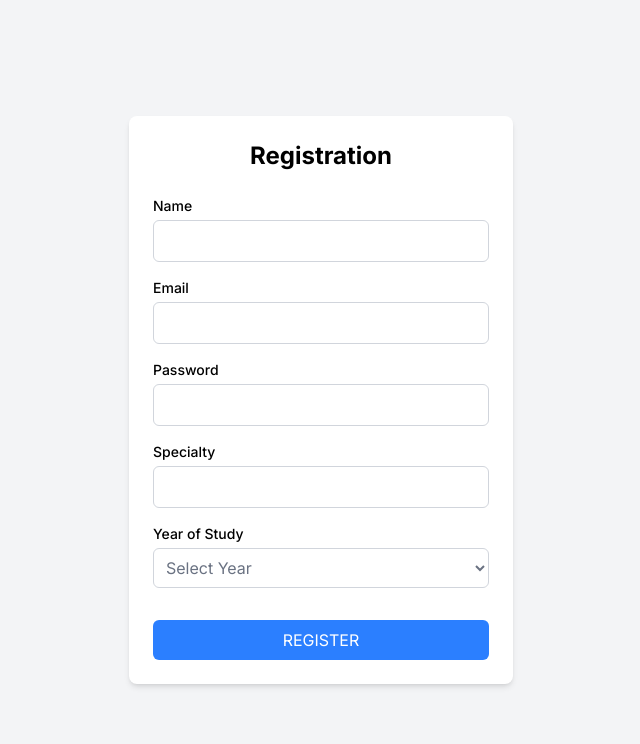
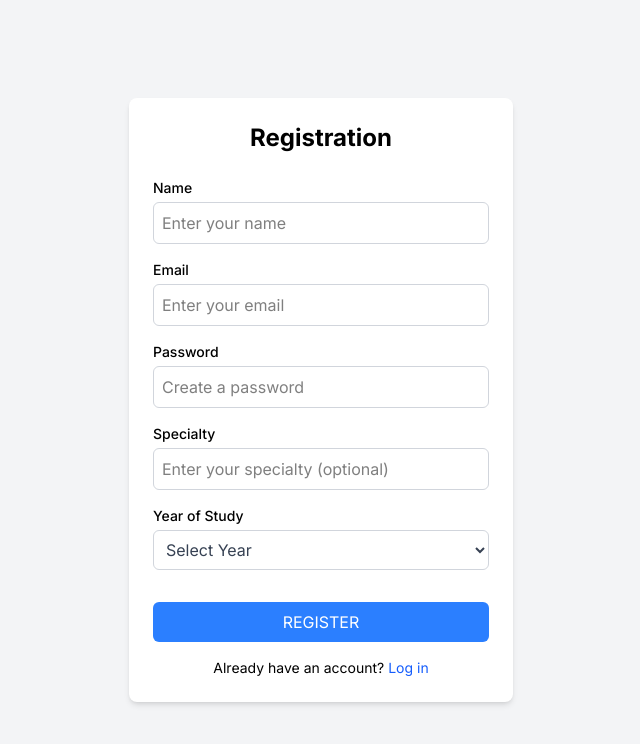
Before and after one commit to iooe/buddy-app-project, a Next.js app: page /register in a window 1280 px wide. Shown: the top 744 px of the page, without its empty margins (319-959 px from the left). Built offline with nearby package versions, Linux system fonts and the light colour scheme.

Commit message:
fix: registration process errors

```diff
--- /dev/null
+++ b/app/api/auth/register/route.js
@@ -0,0 +1,66 @@
+import { hash } from 'bcrypt';
+import prisma from '@/lib/prisma';
+import { NextResponse } from 'next/server';
+
+export async function POST(request) {
+    try {
+        const body = await request.json();
+        const { name, email, password, major, yearOfStudy } = body;
+
+        // Check required fields
+        if (!name || !email || !password) {
+            return NextResponse.json(
+                { message: 'Required fields not specified' },
+                { status: 400 }
+            );
+        }
+
+        // Check for existing user
+        const existingUser = await prisma.user.findUnique({
+            where: {
+                email,
+            },
+        });
+
+        if (existingUser) {
+            return NextResponse.json(
+                { message: 'User with this email already exists' },
+                { status: 400 }
+            );
+        }
+
+        // Hash password
+        const hashedPassword = await hash(password, 10);
+
+        // Create user
+        const user = await prisma.user.create({
+            data: {
+                name,
+                email,
+                password: hashedPassword,
+                major,
+                yearOfStudy,
+            },
+        });
+
+        // Create empty preferences
+        await prisma.userPreference.create({
+            data: {
+                userId: user.id,
+                groupSize: 'Small',
+                studyStyle: 'Visual',
+            },
+        });
+
+        return NextResponse.json(
+            { message: 'User successfully registered' },
+            { status: 201 }
+        );
+    } catch (error) {
+        console.error('Registration error:', error);
+        return NextResponse.json(
+            { message: 'An error occurred during registration' },
+            { status: 500 }
+        );
+    }
+}
--- a/app/register/page.jsx
+++ b/app/register/page.jsx
@@ -3,9 +3,11 @@
 import { useState } from 'react';
 import { useRouter } from 'next/navigation';
 import Link from 'next/link';
+import { signIn } from 'next-auth/react';
 
 export default function Register() {
     const router = useRouter();
+    // Form state for registration data
     const [formData, setFormData] = useState({
         name: '',
         email: '',
@@ -13,16 +15,30 @@ export default function Register() {
         major: '',
         yearOfStudy: '',
     });
+    // Error state for validation messages
     const [error, setError] = useState('');
+    // Loading state for form submission
+    const [isSubmitting, setIsSubmitting] = useState(false);
 
+    // Handle input changes
     const handleChange = (e) => {
         const { name, value } = e.target;
         setFormData(prev => ({ ...prev, [name]: value }));
     };
 
+    // Handle form submission
     const handleSubmit = async (e) => {
         e.preventDefault();
+        setError('');
+        setIsSubmitting(true);
+
         try {
+            // Validate required fields
+            if (!formData.name || !formData.email || !formData.password) {
+                throw new Error('Name, email and password are required');
+            }
+
+            // Send registration request to API
             const response = await fetch('/api/auth/register', {
                 method: 'POST',
                 headers: {
@@ -31,111 +47,61 @@ export default function Register() {
                 body: JSON.stringify(formData),
             });
 
+            // Handle API errors
             if (!response.ok) {
                 const data = await response.json();
-                throw new Error(data.message || 'Ошибка регистрации');
+                throw new Error(data.message || 'Registration error');
             }
 
-            router.push('/login');
+            // Automatically sign in after successful registration
+            const signInResult = await signIn('credentials', {
+                email: formData.email,
+                password: formData.password,
+                redirect: false, // Prevent NextAuth from redirecting
+            });
+
+            // Handle sign-in errors
+            if (signInResult?.error) {
+                throw new Error(signInResult.error || 'Login failed after registration');
+            }
+
+            // Redirect to dashboard/home page after successful login
+            router.push('/dashboard'); // Or any other page you want to redirect to
+
         } catch (err) {
             setError(err.message);
+        } finally {
+            setIsSubmitting(false);
         }
     };
 
     return (
-       /* <div className="max-w-md mx-auto">
-            <h1 className="text-2xl font-bold mb-6">Регистрация</h1>
-
-            {error && <div className="bg-red-100 text-red-700 p-3 mb-4 rounded">{error}</div>}
-
-            <form onSubmit={handleSubmit} className="space-y-4">
-                <div>
-                    <label className="block mb-1">Имя</label>
-                    <input
-                        type="text"
-                        name="name"
-                        value={formData.name}
-                        onChange={handleChange}
-                        required
-                        className="w-full border p-2 rounded"
-                    />
-                </div>
-
-                <div>
-                    <label className="block mb-1">Email</label>
-                    <input
-                        type="email"
-                        name="email"
-                        value={formData.email}
-                        onChange={handleChange}
-                        required
-                        className="w-full border p-2 rounded"
-                    />
-                </div>
-
-                <div>
-                    <label className="block mb-1">Пароль</label>
-                    <input
-                        type="password"
-                        name="password"
-                        value={formData.password}
-                        onChange={handleChange}
-                        required
-                        className="w-full border p-2 rounded"
-                    />
-                </div>
-
-                <div>
-                    <label className="block mb-1">Специальность</label>
-                    <input
-                        type="text"
-                        name="major"
-                        value={formData.major}
-                        onChange={handleChange}
-                        className="w-full border p-2 rounded"
-                    />
-                </div>
-
-                <div>
-                    <label className="block mb-1">Год обучения</label>
-                    <select
-                        name="yearOfStudy"
-                        value={formData.yearOfStudy}
-                        onChange={handleChange}
-                        className="w-full border p-2 rounded"
-                    >
-                        <option value="">Выберите год</option>
-                        <option value="1">1 курс</option>
-                        <option value="2">2 курс</option>
-                        <option value="3">3 курс</option>
-                        <option value="4">4 курс</option>
-                    </select>
-                </div>
-
-                <button type="submit" className="w-full bg-blue-600 text-white p-2 rounded">
-                    Зарегистрироваться
-                </button>
-            </form>
-
-            <p className="mt-4 text-center">
-                Уже есть аккаунт? <Link href="/login" className="text-blue-600">Войти</Link>
-            </p>
-        </div>*/
         <div className="flex items-center justify-center min-h-screen bg-gray-100">
             {/* Form Container */}
             <div className="bg-white shadow-md rounded-lg p-6 w-96">
                 {/* Title */}
                 <h1 className="text-2xl font-bold text-black text-center mb-6">Registration</h1>
 
+                {/* Error Display */}
+                {error && (
+                    <div className="bg-red-100 text-red-700 p-3 mb-4 rounded text-sm">
+                        {error}
+                    </div>
+                )}
+
                 {/* Form Fields */}
-                <form className="space-y-4">
+                <form onSubmit={handleSubmit} className="space-y-4">
                     {/* Name Field */}
                     <div>
                         <label className="block text-black text-sm font-medium mb-1">Name</label>
                         <input
                             type="text"
+                            name="name"
+                            value={formData.name}
+                            onChange={handleChange}
+                            required
                             className="w-full border border-gray-300 rounded-md p-2"
-                            placeholder=""
+                            placeholder="Enter your name"
                         />
                     </div>
 
@@ -144,8 +110,12 @@ export default function Register() {
                         <label className="block text-black text-sm font-medium mb-1">Email</label>
                         <input
                             type="email"
+                            name="email"
+                            value={formData.email}
+                            onChange={handleChange}
+                            required
                             className="w-full border border-gray-300 rounded-md p-2"
-                            placeholder=""
+                            placeholder="Enter your email"
                         />
                     </div>
 
@@ -154,38 +124,59 @@ export default function Register() {
                         <label className="block text-black text-sm font-medium mb-1">Password</label>
                         <input
                             type="password"
+                            name="password"
+                            value={formData.password}
+                            onChange={handleChange}
+                            required
                             className="w-full border border-gray-300 rounded-md p-2"
-                            placeholder=""
+                            placeholder="Create a password"
                         />
                     </div>
 
-                    {/* Specialty Field */}
+                    {/* Major/Specialty Field */}
                     <div>
                         <label className="block text-black text-sm font-medium mb-1">Specialty</label>
                         <input
                             type="text"
+                            name="major"
+                            value={formData.major}
+                            onChange={handleChange}
                             className="w-full border border-gray-300 rounded-md p-2"
-                            placeholder=""
+                            placeholder="Enter your specialty (optional)"
                         />
                     </div>
 
                     {/* Year of Study Field (Dropdown) */}
                     <div>
                         <label className="block text-black text-sm font-medium mb-1">Year of Study</label>
-                        <select className="w-full border border-gray-300 rounded-md p-2 text-gray-500">
+                        <select
+                            name="yearOfStudy"
+                            value={formData.yearOfStudy}
+                            onChange={handleChange}
+                            className="w-full border border-gray-300 rounded-md p-2 text-gray-700"
+                        >
                             <option value="">Select Year</option>
-                            {/* Add additional options here as needed, e.g., <option value="1">1</option> */}
+                            <option value="1">1st year</option>
+                            <option value="2">2nd year</option>
+                            <option value="3">3rd year</option>
+                            <option value="4">4th year</option>
                         </select>
                     </div>
 
                     {/* Submit Button */}
                     <button
                         type="submit"
-                        className="w-full bg-blue-500 text-white rounded-md py-2 mt-4 hover:bg-blue-600"
+                        disabled={isSubmitting}
+                        className="w-full bg-blue-500 text-white rounded-md py-2 mt-4 hover:bg-blue-600 disabled:bg-blue-300"
                     >
-                        REGISTER
+                        {isSubmitting ? 'REGISTERING...' : 'REGISTER'}
                     </button>
                 </form>
+
+                {/* Login Link */}
+                <p className="mt-4 text-center text-sm">
+                    Already have an account? <Link href="/login" className="text-blue-600 hover:underline">Log in</Link>
+                </p>
             </div>
         </div>
     );
```
